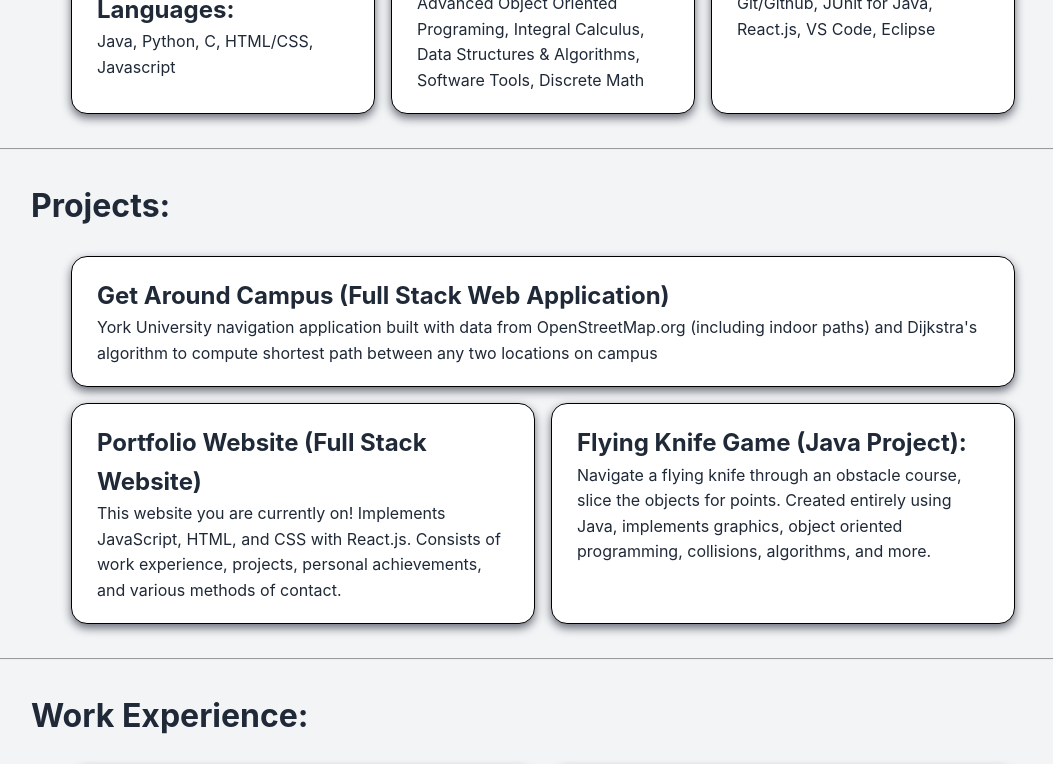
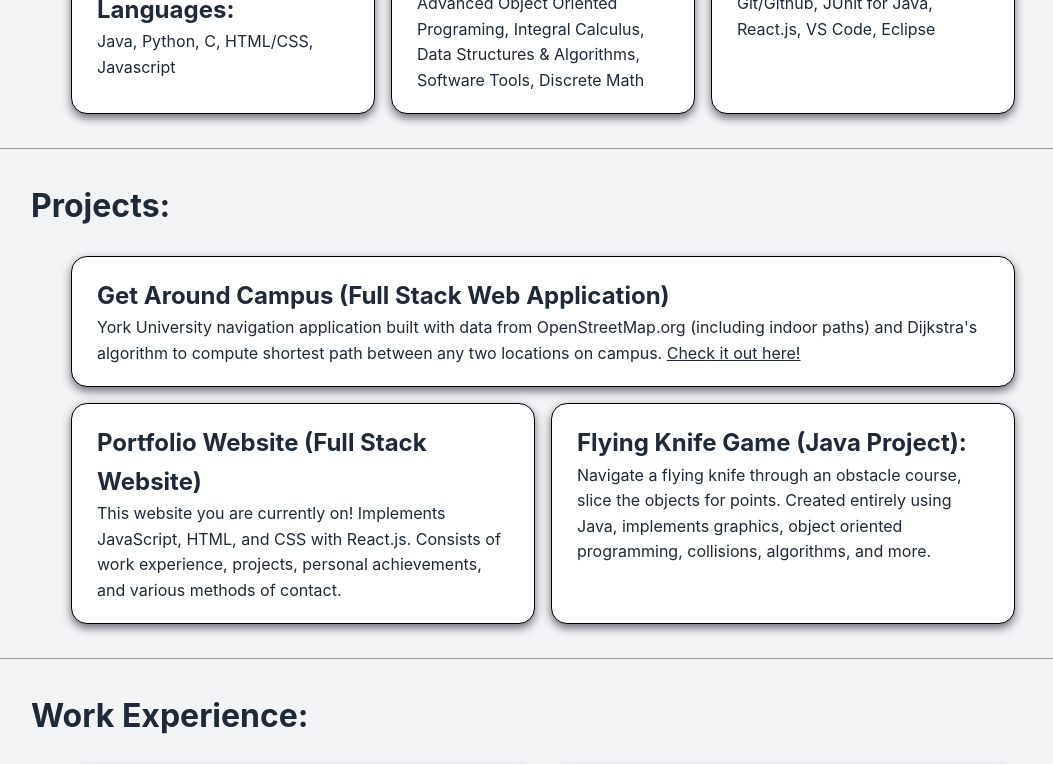
Before and after one commit to adrianom29/Adriano-Mancuso-Portfolio, a React (Vite) app: page / in a window 1280 px wide. Shown: the part 991-1755 px from the top of the page, without its empty margins (97-1150 px from the left). Built offline with nearby package versions, Linux system fonts and the light colour scheme.

Commit message:
added new project: added hyperlink to project

```diff
--- a/src/components/infobubble.jsx
+++ b/src/components/infobubble.jsx
@@ -4,6 +4,7 @@ function Infobubble({info}){
         <div class = "infobubble">
             <h2> {info.title} </h2>
             <p2> {info.text} </p2>
+            <a href={info.url}>{info.linkText}</a>
         </div>
     </>
 }
--- a/src/pages/Home.jsx
+++ b/src/pages/Home.jsx
@@ -71,7 +71,9 @@ function Home () {
             <Infobubble info = {{
                 type: "project",
                 title: "Get Around Campus (Full Stack Web Application)",
-                text: "York University navigation application built with data from OpenStreetMap.org (including indoor paths) and Dijkstra's algorithm to compute shortest path between any two locations on campus"
+                text: "York University navigation application built with data from OpenStreetMap.org (including indoor paths) and Dijkstra's algorithm to compute shortest path between any two locations on campus.",
+                url: "https://get-around-campus.onrender.com/",
+                linkText: "Check it out here!"
             }}/>
         </div>
         <div class = "IBgroup">
```
